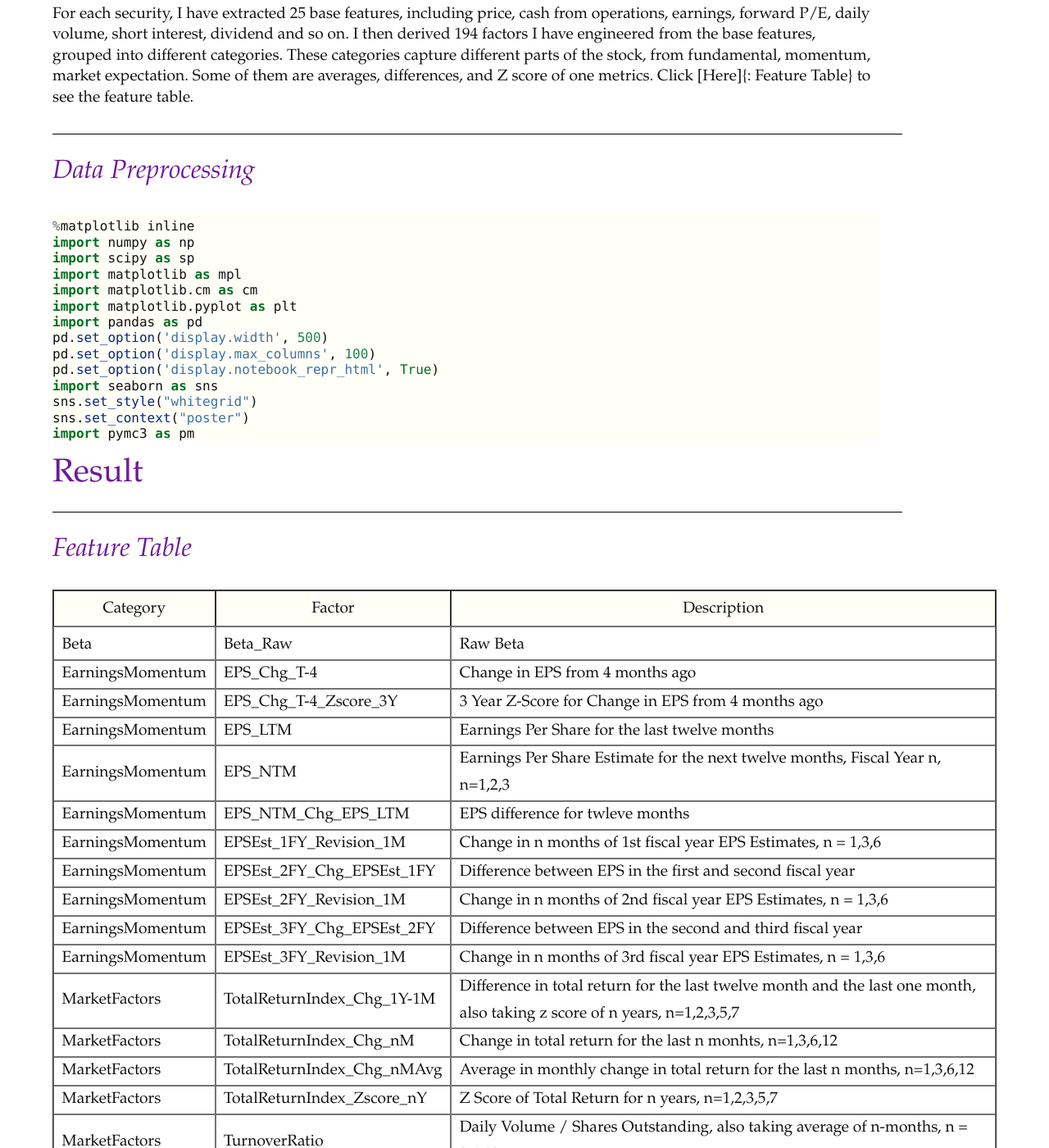
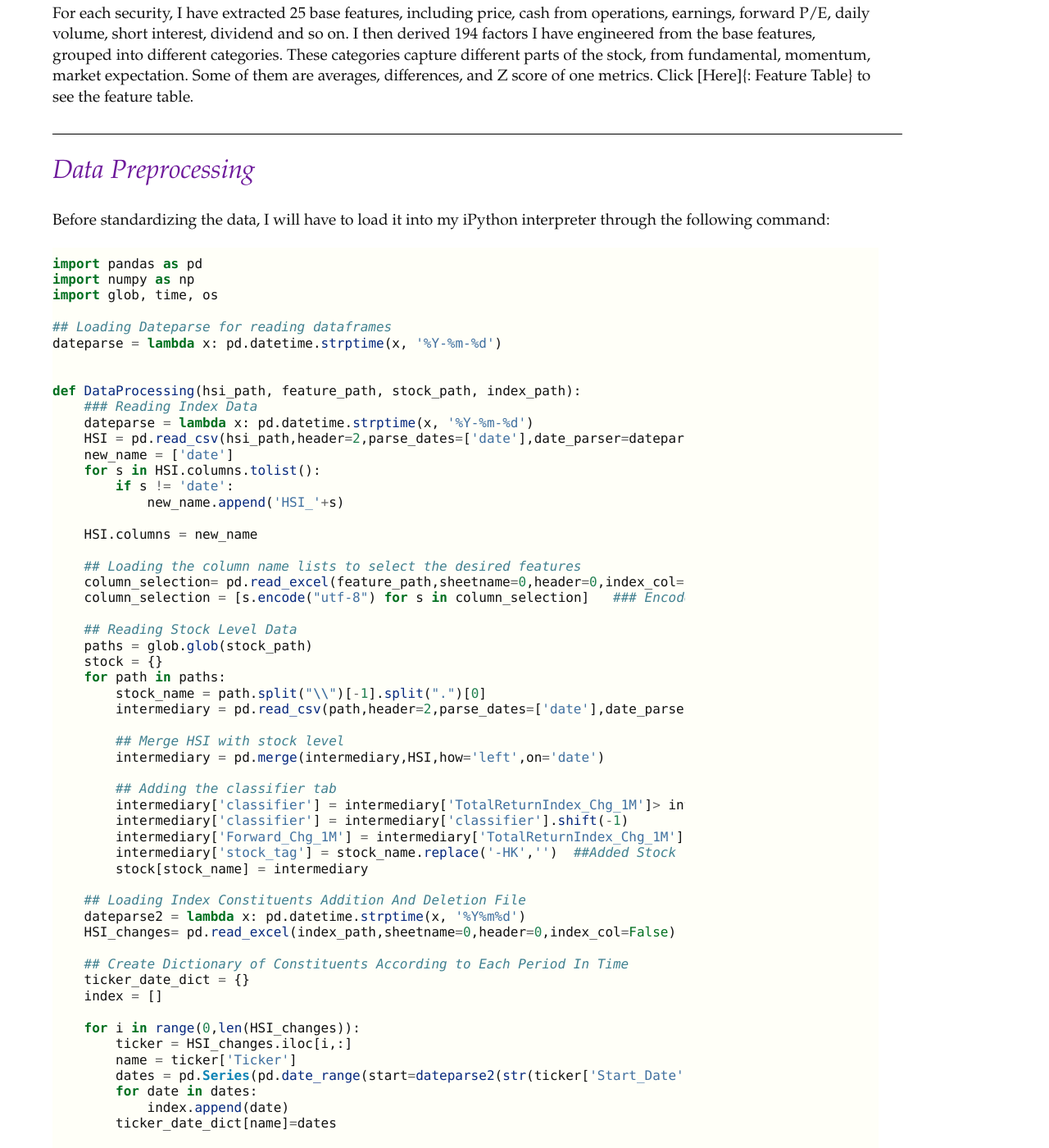
Before and after one commit to vionwinnie/old_website, a Jekyll site: the page built from starstockpicker.md, in a window 1280 px wide and 1400 px high, scrolled down 1196 px. Shown: the whole window at 82% size. Built offline with Jekyll 4.4.1, drawn with Linux system fonts in a browser that asks for light colours; nearby versions of some CDN libraries; some of the changed text lies outside the part shown.

Commit message:
Update starstockpicker.md

````diff
--- a/starstockpicker.md
+++ b/starstockpicker.md
@@ -32,21 +32,81 @@ For each security, I have extracted 25 base features, including price, cash from
 
 ## Data Preprocessing
 
+Before standardizing the data, I will have to load it into my iPython interpreter through the following command:
+
 ```python
-%matplotlib inline
+import pandas as pd
 import numpy as np
-import scipy as sp
-import matplotlib as mpl
-import matplotlib.cm as cm
-import matplotlib.pyplot as plt
-import pandas as pd
-pd.set_option('display.width', 500)
-pd.set_option('display.max_columns', 100)
-pd.set_option('display.notebook_repr_html', True)
-import seaborn as sns
-sns.set_style("whitegrid")
-sns.set_context("poster")
-import pymc3 as pm
+import glob, time, os
+
+## Loading Dateparse for reading dataframes
+dateparse = lambda x: pd.datetime.strptime(x, '%Y-%m-%d')
+
+
+def DataProcessing(hsi_path, feature_path, stock_path, index_path):
+    ### Reading Index Data
+    dateparse = lambda x: pd.datetime.strptime(x, '%Y-%m-%d')
+    HSI = pd.read_csv(hsi_path,header=2,parse_dates=['date'],date_parser=dateparse)
+    new_name = ['date']
+    for s in HSI.columns.tolist():
+        if s != 'date':
+            new_name.append('HSI_'+s)
+
+    HSI.columns = new_name
+
+    ## Loading the column name lists to select the desired features
+    column_selection= pd.read_excel(feature_path,sheetname=0,header=0,index_col=False)['Column'].tolist()
+    column_selection = [s.encode("utf-8") for s in column_selection]   ### Encode as string
+
+    ## Reading Stock Level Data
+    paths = glob.glob(stock_path)
+    stock = {}
+    for path in paths:
+        stock_name = path.split("\\")[-1].split(".")[0]
+        intermediary = pd.read_csv(path,header=2,parse_dates=['date'],date_parser=dateparse,usecols=column_selection)
+
+        ## Merge HSI with stock level
+        intermediary = pd.merge(intermediary,HSI,how='left',on='date')
+
+        ## Adding the classifier tab
+        intermediary['classifier'] = intermediary['TotalReturnIndex_Chg_1M']> intermediary['HSI_Chg_1M']
+        intermediary['classifier'] = intermediary['classifier'].shift(-1)
+        intermediary['Forward_Chg_1M'] = intermediary['TotalReturnIndex_Chg_1M'].shift(-1)
+        intermediary['stock_tag'] = stock_name.replace('-HK','')  ##Added Stock Tags
+        stock[stock_name] = intermediary
+
+    ## Loading Index Constituents Addition And Deletion File
+    dateparse2 = lambda x: pd.datetime.strptime(x, '%Y%m%d')
+    HSI_changes= pd.read_excel(index_path,sheetname=0,header=0,index_col=False)
+
+    ## Create Dictionary of Constituents According to Each Period In Time
+    ticker_date_dict = {}
+    index = []
+
+    for i in range(0,len(HSI_changes)):
+        ticker = HSI_changes.iloc[i,:]
+        name = ticker['Ticker']
+        dates = pd.Series(pd.date_range(start=dateparse2(str(ticker['Start_Date'])), end=dateparse2(str(ticker['End_Date'])), freq='M')).tolist()
+        for date in dates:
+            index.append(date)
+        ticker_date_dict[name]=dates
+
+    unique_dates= list(set(index))
+    inverted = {}
+    for cool in unique_dates:
+        inverted.setdefault(cool, [])  ## Default an empty index
+    for k,v in ticker_date_dict.items():
+        for m in v:
+            inverted[m].append(k)
+
+    return inverted, stock
+
+IndexData_path = os.path.join(os.path.dirname(__file__), '..', 'Output/ExchangeFactor/HSI.csv')
+FeatureSelection_path =  os.path.join(os.path.dirname(__file__), '..', 'Input/StockLevel/FeatureSelection.xlsx')
+StockLevelSearch_path =  os.path.join(os.path.dirname(__file__), '..', 'Output/StockLevel/*.csv')
+Index_Add_Drop_path = os.path.join(os.path.dirname(__file__), '..', 'Input/StockLevel/Constituent_Addition_Removal.xlsx')
+
+timeframe_dict, stock_dictionary= DataProcessing(IndexData_path,FeatureSelection_path,StockLevelSearch_path,Index_Add_Drop_path)
 ```
 
 # Result
````
